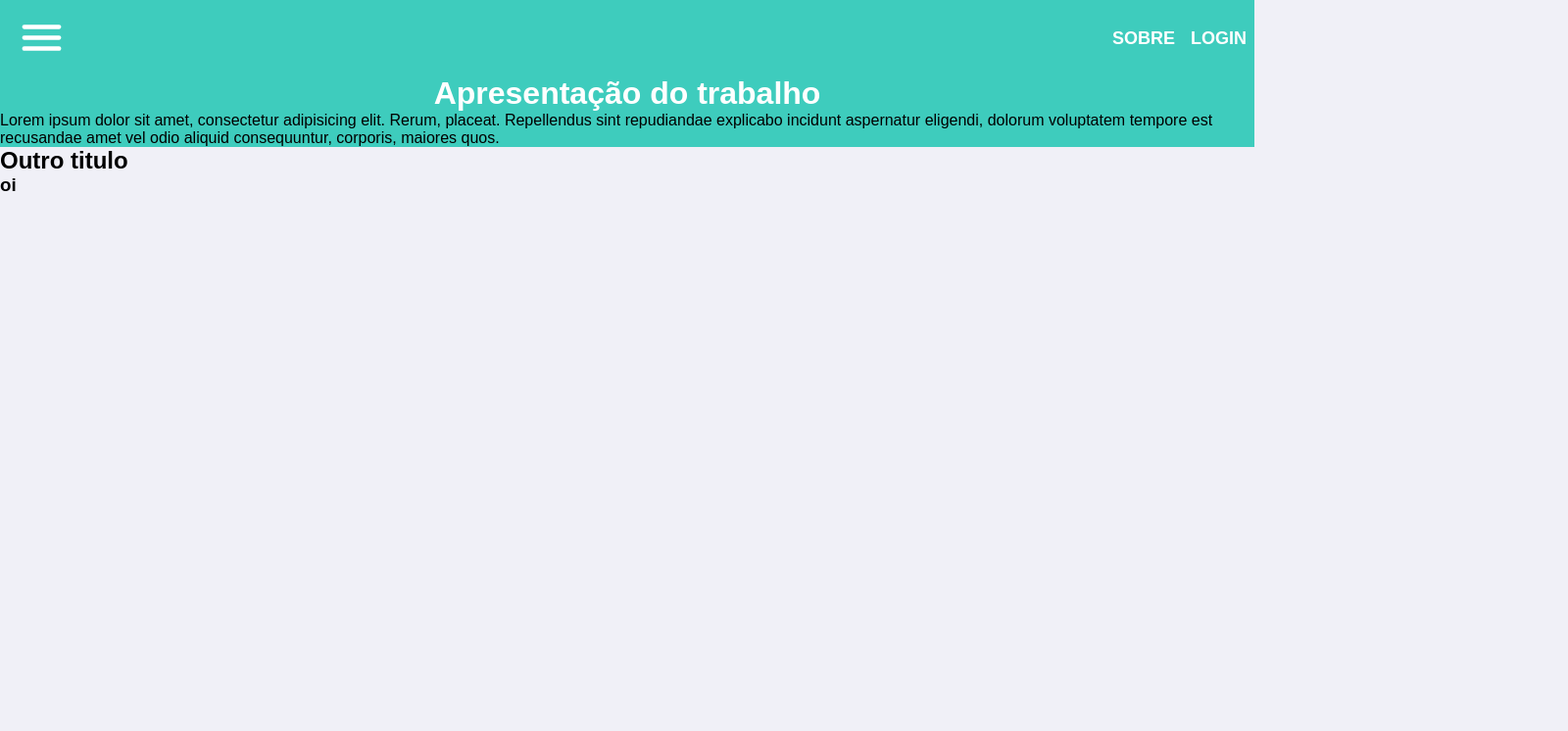
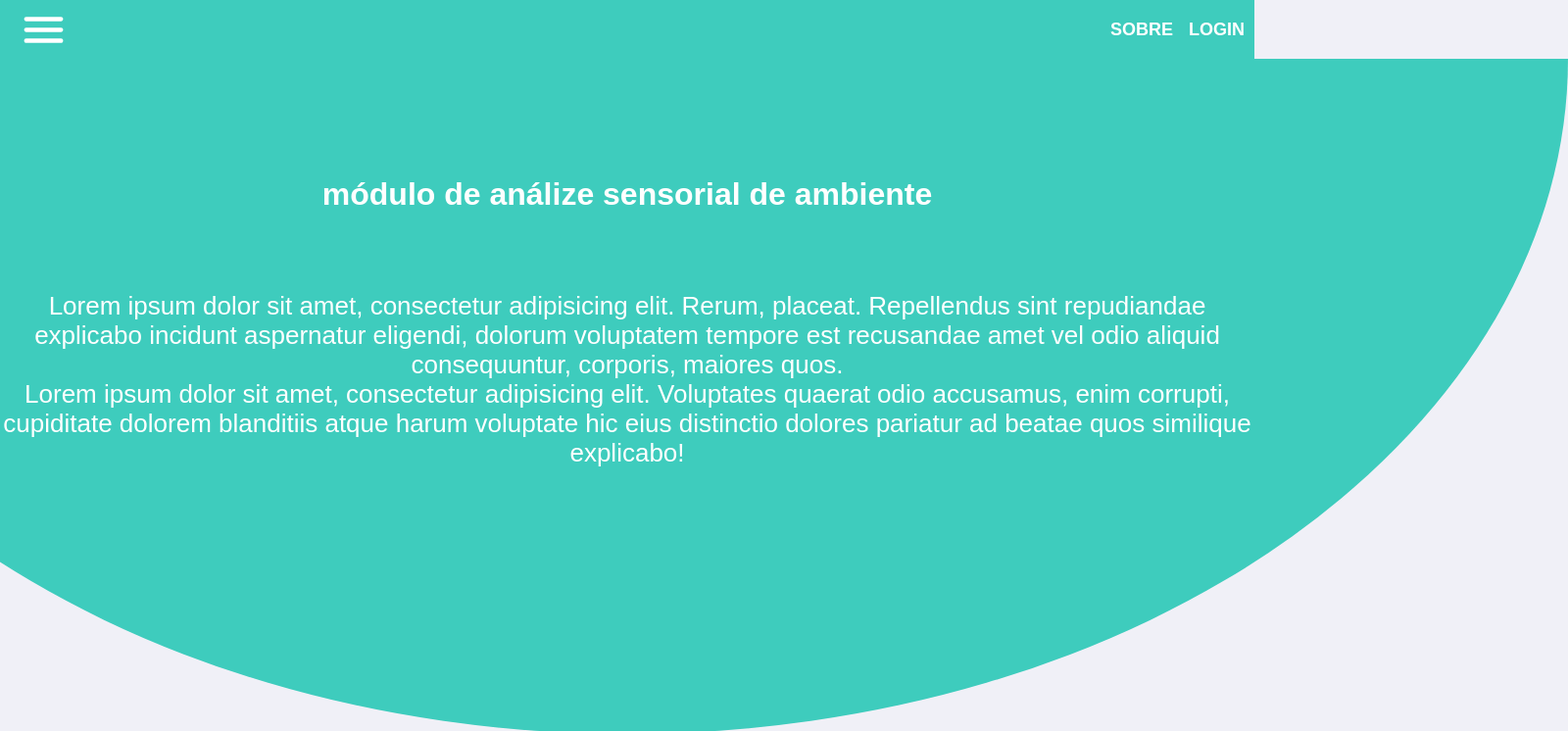
Before and after one commit to ViniciusGregorine/clientside-masa, a plain HTML site: page index.html in a window 1280 px wide. Shown: the top 746 px of the page at 98% size, 1600 px wide, since content can reach past the window. Drawn offline with Linux system fonts and the light colour scheme.

Commit message:
add pre-hero

```diff
--- a/index.html
+++ b/index.html
@@ -21,9 +21,10 @@
     </header>
     <main class="content" id="content">
         <div class="content__hereo">
-            <h1 class="content__tittle">Apresentação do trabalho</h1>
+            <h1 class="content__tittle">módulo de análize sensorial de ambiente</h1>
             <article class="content__article">
                 <p class="content__paragraph">Lorem ipsum dolor sit amet, consectetur adipisicing elit. Rerum, placeat. Repellendus sint repudiandae explicabo incidunt aspernatur eligendi, dolorum voluptatem tempore est recusandae amet vel odio aliquid consequuntur, corporis, maiores quos.</p>
+                <p>Lorem ipsum dolor sit amet, consectetur adipisicing elit. Voluptates quaerat odio accusamus, enim corrupti, cupiditate dolorem blanditiis atque harum voluptate hic eius distinctio dolores pariatur ad beatae quos similique explicabo!</p>
             </article>
         </div>
 
--- a/style/style.css
+++ b/style/style.css
@@ -2,16 +2,14 @@
 body {
     display: grid;
     grid-template-columns: 1fr 1fr;
-    grid-template-rows: 20vh 100vh 60vh 20vh;
     grid-template-areas: "h h" "m m" "s s" "f f";
 }
 
 .menu {
     grid-area: h;
-
-    /* height: 70px; */
-    /* padding: 0 2px; */
     display: flex;
+    height: 60px;
+    padding: 0 2px;
     width: 100%;
     justify-content: space-between;
     align-items: center;
@@ -56,26 +54,63 @@ body {
   }
 
 
+
+p {
+  position: relative;
+}
+
   /*  content  */
   .content__hereo {
-      /* display: grid; */
-    background: #3ECCBD;
-    /* height: 689px; */
+    position: relative;
+    background:transparent;
+    height: 689px;
 
     grid-area: m;
   }
+  .content__hereo::before {
+    content: '';
+    position: absolute;
+    top: 0;
+    left: 0;
+    width: 100%;
+    height: 100%;
+    background:#3ECCBD;
+    border-radius: 0 0 50% 50% / 0 0 100% 100%;
+    transform: scaleX(1.5);
+}
 
   .content__tittle, h1{
-      /* margin-top: 120px; */
-      color: #fff;
-      align-items: center;
-      text-align: center;
+    position: relative;
+    padding-top: 120px;
+    color: #fff;
+    align-items: center;
+    text-align: center;
+}
+
+  .content__article {
+    position: relative;
+    font-family: sans-serif;
+    padding-top: 80px;
+    /* padding-left: 10%; */
+    min-width: 970px;
+    color: #fff;
+    text-align: center;
+
+    font-family: Roboto;
+    font-style: normal;
+    font-weight: normal;
+    font-size: 26px;
+    line-height: 30px;
+    text-align: center;
   }
 
   .content__second{
       grid-area: s;
+      min-height: 500px;
   }
 
   .footer {
       grid-area: f;
+      min-height: 100px;
+      background-color: tomato;
   }
```
